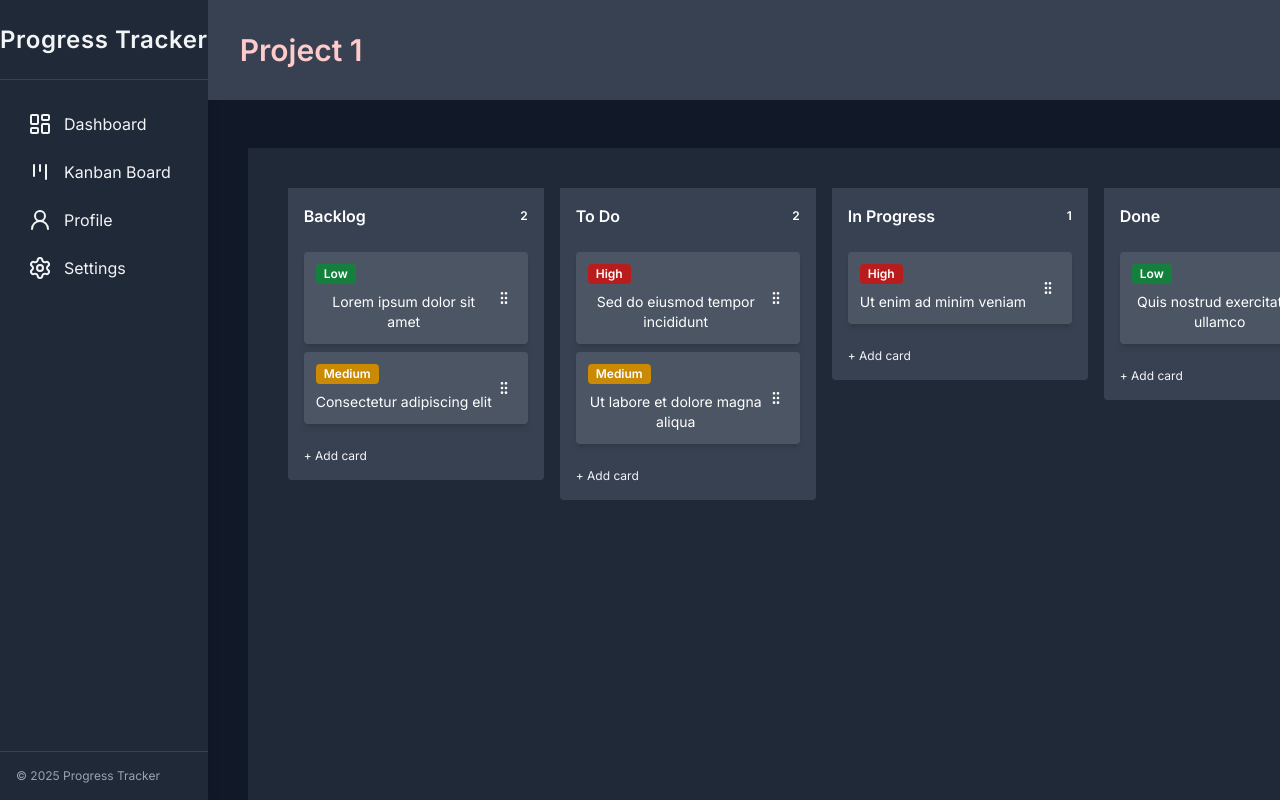
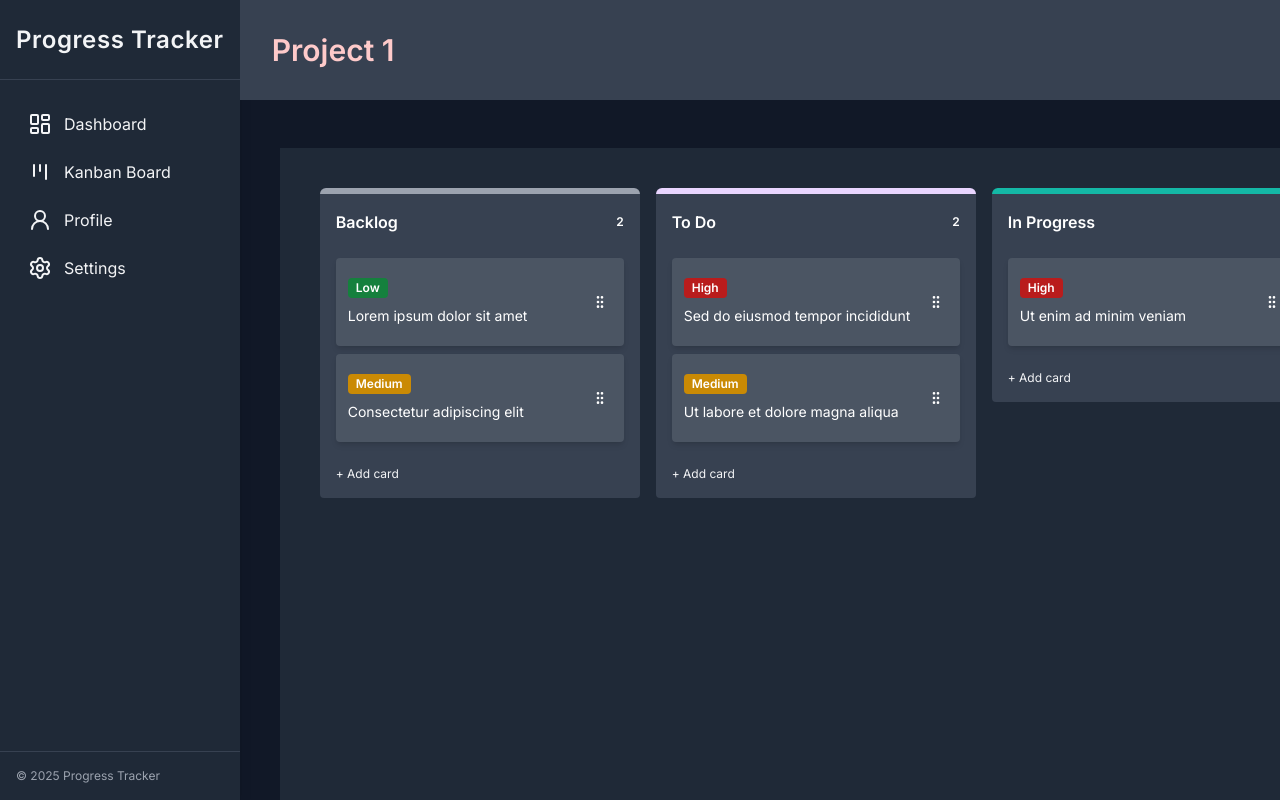
Before and after one commit to definitelynotjin/progress-tracker, a Next.js app: page / in a window 1280 px wide. Built offline with nearby package versions, Linux system fonts and the light colour scheme.

Commit message:
refactor: improve styling and layout in Column, TaskCard, and Sidebar components; add safelist to Tailwind config

```diff
--- a/src/app/components/kanban/Column.tsx
+++ b/src/app/components/kanban/Column.tsx
@@ -12,7 +12,7 @@ function EmptyCard({ id }: { id: string }) {
             ref={setNodeRef}
             {...attributes}
             {...listeners}
-            className={`h-12 text-xs flex items-center justify-center bg-gray-700/30 text-gray-300 border-gray-900${isDragging ? 'opacity-50' : ''}`}
+            className={`h-12 text-xs flex items-center justify-center bg-gray-700/30 text-gray-300 border-gray-900${isDragging ? ' opacity-50' : ''}`}
         >
             Drop the card here
         </div>
@@ -26,12 +26,6 @@ interface ColumnProps {
     onTaskClick: (task: Task) => void;
 }
 
-const columnColors: Record<string, string> = {
-    Backlog: "bg-gray-400",
-    "To Do": "bg-purple-400",
-    "In Progress": "bg-teal-400",
-    "Done": "bg-lime-400",
-};
 
 export default function Column({ column, items, onAddCard, onTaskClick }: ColumnProps) {
     const sortableItems = items.length > 0 ? items.map(task => task.id) : [`placeholder-${column}`];
@@ -44,8 +38,13 @@ export default function Column({ column, items, onAddCard, onTaskClick }: Column
         : (items.length * cardHeight + headerHeight);
 
     return (
-        <div className="flex-1 min-w-64 flex flex-col relative" style={{ height: `${columnHeight}px` }}>
-            <div className={`w-full h-0.5 rounded-t bg-clip-padding ${columnColors[column] ?? "bg-gray-300"}`} />
+        <div className="flex-1 min-w-80 relative rounded-t-lg" style={{ height: `${columnHeight}px` }}>
+            {/* Colored bar at the very top of the column, static position */}
+            {column.trim().toLowerCase() === "backlog" && <div className="h-1.5 rounded-t-lg bg-gray-400" />}
+            {column.trim().toLowerCase() === "to do" && <div className="h-1.5 rounded-t-lg bg-purple-200" />}
+            {column.trim().toLowerCase() === "in progress" && <div className="h-1.5 rounded-t-lg bg-teal-500" />}
+            {column.trim().toLowerCase() === "done" && <div className="h-1.5 rounded-t-lg bg-lime-400" />}
+            {/* Main column content below the colored bar */}
             <div className="bg-gray-700 rounded-b p-4 flex flex-col gap-y-2 flex-1">
                 <div className="flex items-center justify-between mb-4">
                     <h2 className="font-semibold text-left text-white">{column}</h2>
--- a/src/app/components/kanban/KanbanBoard.tsx
+++ b/src/app/components/kanban/KanbanBoard.tsx
@@ -155,7 +155,7 @@ export default function KanbanBoard() {
                 onDragStart={handleDragStart}
                 onDragEnd={handleDragEnd}
             >
-                <div className="flex flex-row border-1 justify-left gap-4 overflow-x-auto bg-gray-800 p-10 min-h-screen">
+                <div className="flex flex-row justify-left gap-4 overflow-x-auto bg-gray-800 p-10 min-h-screen">
                     <SortableContext items={columns} strategy={verticalListSortingStrategy}>
                         {columns.map((column) => (
                             <Column
--- a/src/app/components/kanban/TaskCard.tsx
+++ b/src/app/components/kanban/TaskCard.tsx
@@ -31,7 +31,7 @@ export default function TaskCard({ task, onClick }: TaskCardProps) {
         <div
             ref={setNodeRef}
             style={style}
-            className="p-3 bg-gray-600 rounded shadow-md text-white hover:bg-gray-500 transition flex items-center justify-between cursor-pointer"
+            className="py-5 px-3 bg-gray-600 rounded shadow-md text-white hover:bg-gray-500 transition flex items-center justify-between cursor-pointer"
             onClick={onClick}
         >
             <div className="flex flex-col items-start gap-1">
--- a/src/app/sidebar.tsx
+++ b/src/app/sidebar.tsx
@@ -6,7 +6,7 @@ export default function Sidebar() {
     return (
         <aside className="h-full w-64 bg-gray-800 text-gray-100 flex flex-col shadow-lg md:flex">
             <div className="flex items-center justify-center h-20 border-b border-gray-700 min-w-0">
-                <span className="text-2xl font-bold tracking-wide justify-center truncate overflow-hidden text-ellipsis">
+                <span className="text-2xl font-bold p-4 tracking-wide justify-center truncate overflow-hidden text-ellipsis">
                     <span className="block md:inline">Progress</span>
                     <span className="block md:inline"> Tracker</span>
                 </span>
--- a/tailwind.config.js
+++ b/tailwind.config.js
@@ -1,5 +1,4 @@
 /** @type {import('tailwindcss').Config} */
-
 module.exports = {
     content: [
         './src/app/**/*.{js,ts,jsx,tsx}',
@@ -7,6 +6,13 @@ module.exports = {
         './components/**/*.{js,ts,jsx,tsx}',
         './utilities/**/*.{js,ts,jsx,tsx}',
     ],
+    safelist: [
+        "bg-gray-800",
+        "bg-purple-600",
+        "bg-teal-500",
+        "bg-lime-400",
+        "bg-red-600", // fallback color
+    ],
     theme: {
         extend: {},
     },
```
